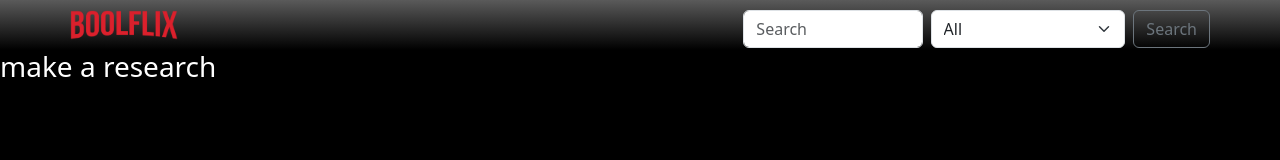
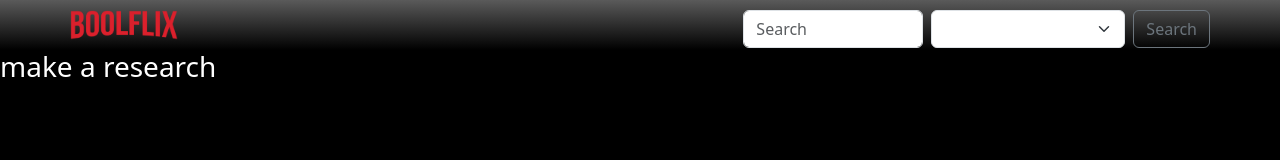
Before and after one commit to franedsandi/vite-boolflix, a Vue app: page / in a window 1280 px wide. Shown: the top 160 px of the page. Built offline with nearby package versions, Linux system fonts and the light colour scheme.

Commit message:
[feat] stars  and try filter type

```diff
--- a/index.html
+++ b/index.html
@@ -3,6 +3,7 @@
   <head>
     <meta charset="UTF-8" />
     <link rel="icon" type="image/svg+xml" href="/img/B.png" />
+    <link rel="stylesheet" href="https://cdnjs.cloudflare.com/ajax/libs/font-awesome/6.4.0/css/all.min.css" integrity="sha512-iecdLmaskl7CVkqkXNQ/ZH/XLlvWZOJyj7Yy7tcenmpD1ypASozpmT/E0iPtmFIB46ZmdtAc9eNBvH0H/ZpiBw==" crossorigin="anonymous" referrerpolicy="no-referrer" />
     <meta name="viewport" content="width=device-width, initial-scale=1.0" />
     <title>Boolflix</title>
   </head>
--- a/src/App.vue
+++ b/src/App.vue
@@ -13,6 +13,7 @@ export default {
   data() {
     return {
       store,
+      selectedType: 'All',
       message: 'make a research',
     };
   },
@@ -34,9 +35,21 @@ export default {
         });
     },
     startsearches() {
-      this.getApi('movie');
-      this.getApi('tv');
-    }
+      if (this.selectedType === 'All') {
+        this.getApi('movie');
+        this.getApi('tv');
+      } else if (this.selectedType === 'Movies') {
+        this.getApi('movie');
+        this.store.tv = [];
+      } else if (this.selectedType === 'TV Series') {
+        this.getApi('tv');
+        this.store.movie = [];
+      }
+    },
+    optionChange(option) {
+      this.selectedType = option;
+      this.startsearches();
+    },
   },
   mounted() {
   },
@@ -45,7 +58,7 @@ export default {
 
 <template>
   <div>
-    <HeaderApp @startsearch="startsearches"/>
+    <HeaderApp @startsearch="startsearches" @optionChange="optionChange"/>
     <Cardcontainer v-if="store.movie.length > 0" title="Movies" type="movie" />
     <h3 v-else> {{message}} </h3>
     <Cardcontainer v-if="store.tv.length > 0" title="TV Series" type="tv"/>
--- a/src/components/Cardcontainer.vue
+++ b/src/components/Cardcontainer.vue
@@ -16,8 +16,6 @@ export default {
       store,
     }
   },
-  mounted(){
-  }
 }
 </script>
 
@@ -25,8 +23,7 @@ export default {
   <div class="container my-5">
     <h1 class="mb-4">{{title}} ( {{ store[type].length }} )</h1>
     <div
-    class="row"
-    >
+    class="row">
       <card
       v-for="item in  store[type]"
       :key="item.id"
--- a/src/components/HeaderApp.vue
+++ b/src/components/HeaderApp.vue
@@ -3,13 +3,15 @@ import { store } from '../data/store';
 
 export default {
   name: 'HeaderApp',
-  data(){
-    return{
-      store
-    }
-  }
-}
+  data() {
+    return {
+      store,
+      selectedType: 'all',
+    };
+  },
+};
 </script>
+
 
 <template>
   <div class="headerapp">
@@ -28,10 +30,12 @@ export default {
             @keyup.enter="$emit('startsearch')">
           <select
             class="form-select"
-          aria-label="Default select example">
-            <option selected>All</option>
-            <option value="1">Movies</option>
-            <option value="2">Tv Series</option>
+            aria-label="Default select example"
+            v-model="selectedType"
+            @change="optionChange">
+            <option selected value="All">All</option>
+            <option value="Movies">Movies</option>
+            <option value="Tv Series">Tv Series</option>
           </select>
           <button
             type="button"
@@ -44,6 +48,7 @@ export default {
     </div>
   </div>
 </template>
+
 
 <style lang="scss" scoped>
 .headerapp{
--- a/src/components/partials/card.vue
+++ b/src/components/partials/card.vue
@@ -15,10 +15,13 @@ export default {
     fullImagePath() {
       return `${store.imagelink}${this.poster_path}`;
     },
+    roundedVote() {
+      const roundedValue = Math.ceil(parseFloat(this.vote) / 2) * 2;
+      return roundedValue > 10 ? 10 : roundedValue;
+    },
   },
   methods: {
     getFlag(language) {
-
       if (language === 'it') {
         return 'img/it.png';
       } else if (language === 'en') {
@@ -26,6 +29,20 @@ export default {
       } else {
         return '';
       }
+    },
+    getStars(vote) {
+      const roundedVote = Math.ceil(parseFloat(vote) / 2) * 2;
+      const fullStars = roundedVote / 2;
+      const fullStarsCount = Math.floor(fullStars);
+      const remainingStars = 5 - fullStarsCount;
+      let starsHTML = '';
+      for (let i = 0; i < fullStarsCount; i++) {
+        starsHTML += `<i class="fa-solid fa-star"></i>`;
+      }
+      for (let i = 0; i < remainingStars; i++) {
+        starsHTML += `<i class="fa-regular fa-star"></i>`;
+      }
+      return starsHTML;
     },
   },
 };
@@ -47,7 +64,7 @@ export default {
         <div class="original_title mb-3">
           Original Title: {{ original_title }}
         </div>
-        <div class="lenguaje mb-3">
+        <div class="language mb-3">
           Language:
           <img
           :src="getFlag(language)"
@@ -56,7 +73,8 @@ export default {
           <span v-else class="text-uppercase">{{ language }}</span>
         </div>
         <div class="vote_average mb-3">
-          Vote: {{ vote }}
+          Vote:
+          <span v-html="getStars(roundedVote)"></span>
         </div>
         <div class="overview">
           Overview: {{ overview }}
```
Lines whose indentation alone changed are shown as unchanged.
